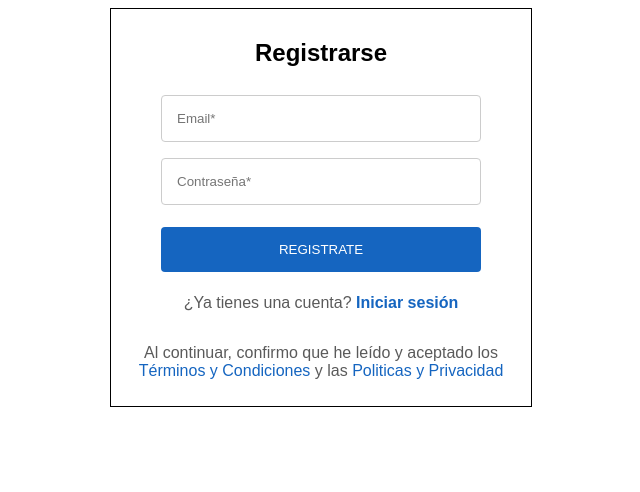
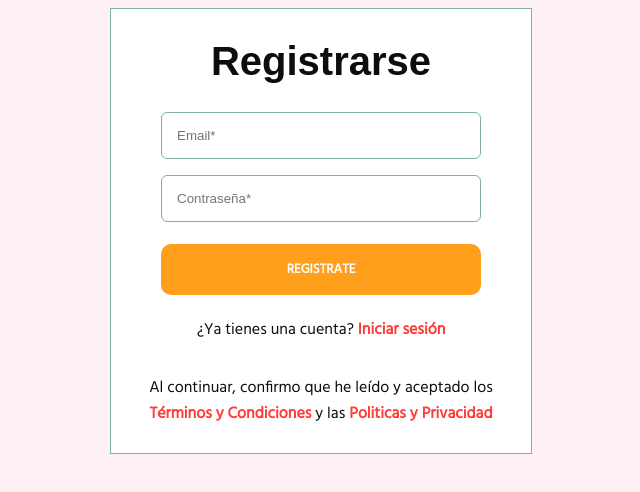
Before and after one commit to sofigandulfo/TPI-ProgramacionWeb, a plain HTML site: page html/registrarse.html in a window 1280 px wide. Shown: the whole page, without its empty margins (319-959 px from the left). Drawn offline with Linux system fonts and the light colour scheme; a web font is replaced by a local one.

Commit message:
modifico estilos al form registrarse

```diff
--- a/css/estilos-registrarse.css
+++ b/css/estilos-registrarse.css
@@ -3,23 +3,29 @@
 body{
     display: flex;
     justify-content: center;
-    font-family: 'Magra', sans-serif;
+    font-family: "Hind", sans-serif;
+    color: var(--light-color-texto);
+    background-color: var(--light-color-fondo);
 }
 
 .section-formulario-registro {
     display: flex;
     flex-direction: column;
     align-items: center;
-    border: 1px solid #000;
+    border: 1px solid var(--light-color-acento-3);
     width: 100%;
     max-width: 400px;
     padding: 10px;
+    background-color: white;
 }
 
 .formulario-titulo{
+    font-family: "Magra", sans-serif;
     text-align: center;
-    font-size: 1.5em;
+    font-size: 2.5em;
     margin: 20px 0;
+    font-weight: 700;
+    color: var(--light-color-texto);
 }
 
 .formulario-registro {
@@ -32,26 +38,38 @@ body{
     width: auto;
     padding: 15px;
     margin: 8px 40px;
-    border: 1px solid #ccc;
-    border-radius: 4px;
+    border: 1px solid var(--light-color-acento-3);
+    border-radius: 6px;
+    background-color: white;
+    color: var(--light-color-texto);
 }
 
 .registro-boton {
-    background-color: #1565c0;
+    font-family: "Hind", sans-serif;
+    font-weight: 600;
+    font-style: normal;
+    background-color: var(--light-color-acento-2);
     color: white;
     border: none;
-    border-radius: 4px;
+    border-radius: 10px;
     padding: 15px;
     margin: 14px 40px 6px;
+    cursor: pointer;
+}
+
+.registro-boton:hover {
+    background-color: var(--light-color-acento-1);
+    color: white;
 }
 
 .registro-texto {
-    color: #5a5a5a;
+    color: var(--light-color-texto);
 }
 
 .registro-texto a {
-    color: #1565c0;
+    color: var(--light-color-acento-1);
     text-decoration: none;
+    font-weight: bold;
 }
 
 .link-inicio-sesion {
--- a/html/registrarse.html
+++ b/html/registrarse.html
@@ -3,6 +3,7 @@
 <head>
    <meta charset="UTF-8">
    <meta name="viewport" content="width=device-width, initial-scale=1.0">
+   <link rel="stylesheet" href="/css/temas-colores-fuentes.css">
    <link rel="stylesheet" href="/css/estilos-registrarse.css">
    <title>Registrarse</title>
 </head>
```
